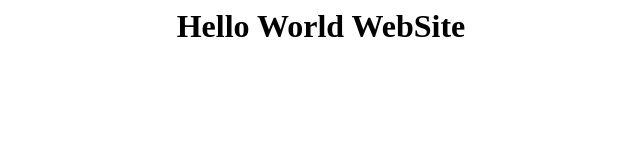
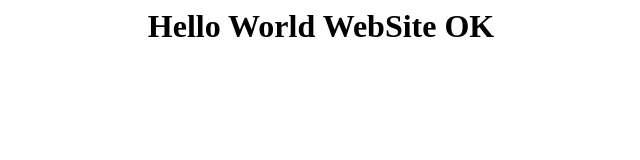
Before and after one commit to JoseCarlosSkalamark/JoseCarlosSkalamark.github.io, a plain HTML site: page index.html in a window 1280 px wide. Shown: the whole page, without its empty margins (319-959 px from the left). Drawn offline with Linux system fonts and the light colour scheme.

Commit message:
Update index.html

```diff
--- a/index.html
+++ b/index.html
@@ -1 +1 @@
-<center><h1>Hello World WebSite</h1></center>
+<center><h1>Hello World WebSite OK</h1></center>
```
